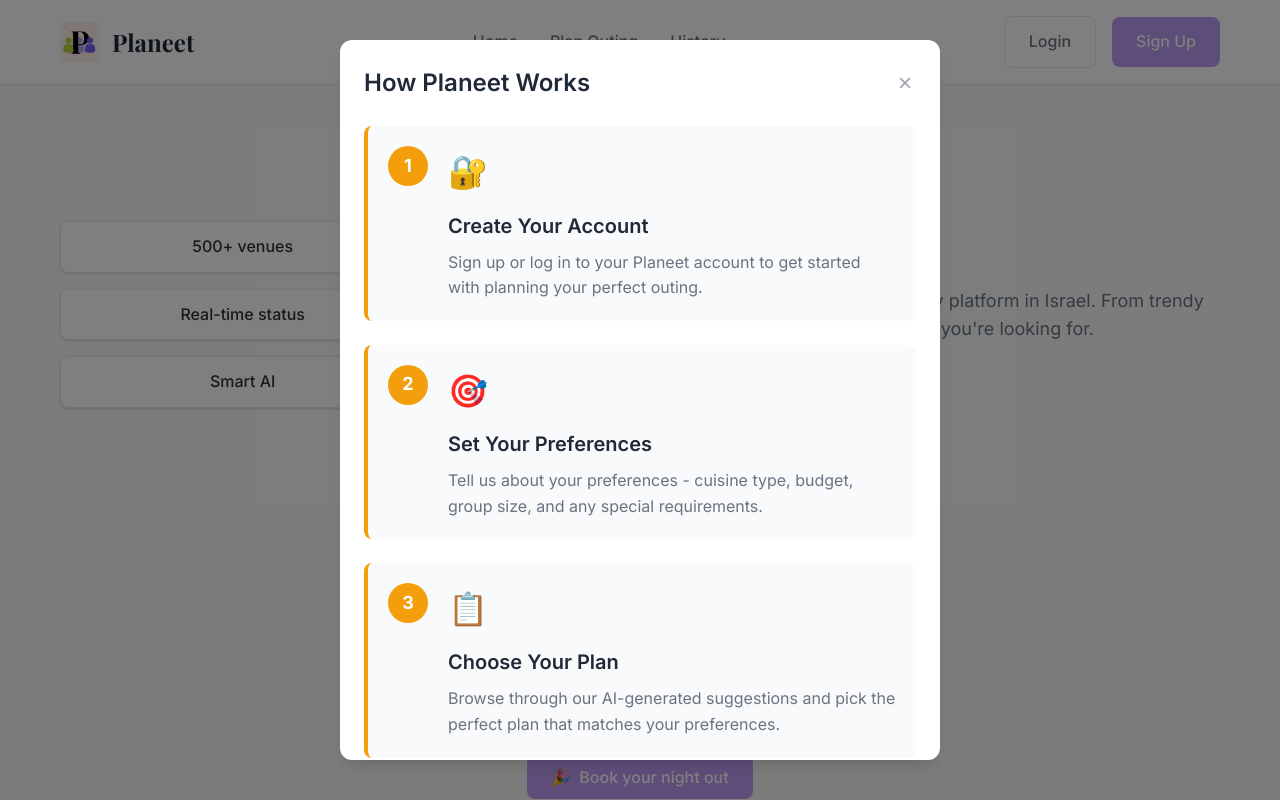
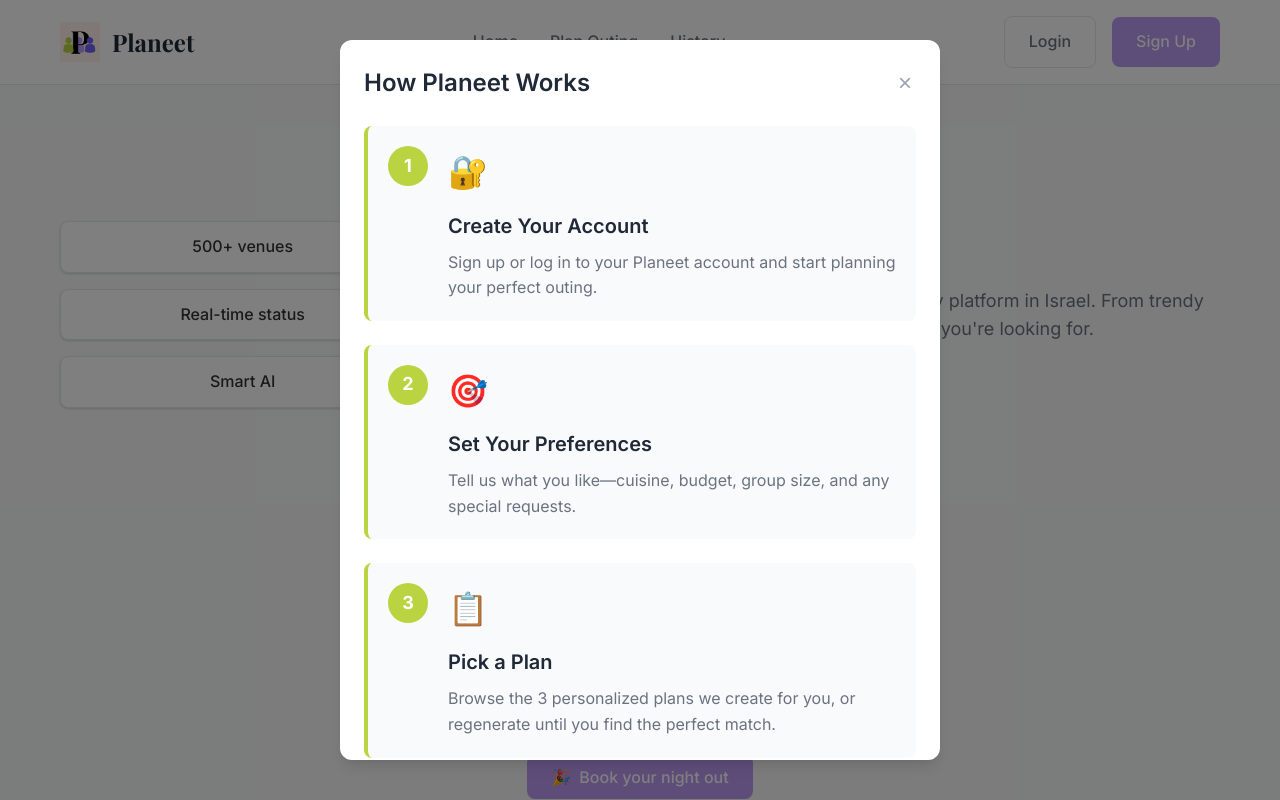
Before and after one commit to Lior1305/Planeet, a React (Create React App) app in the folder UI-service/: page / in a window 1280 px wide. Both pictures are taken after a click on the button "How it works". Shown: the part 1303-2103 px from the top of the page. Built offline with nearby package versions, Linux system fonts and the light colour scheme; the HTML template or start-up script is replaced by a standard one.

Commit message:
fixed the messanges and cerds texts

```diff
--- a/UI-service/src/components/Home.js
+++ b/UI-service/src/components/Home.js
@@ -58,7 +58,7 @@
           <article className="feature-card fc-3">
             <div className="fc-icon">🎯</div>
             <h3>Smart matching</h3>
-            <p>AI-powered recommendations based on your preferences and group size.</p>
+            <p>Personalized venue suggestions based on your preferences, budget, and group size.</p>
           </article>
           <article className="feature-card fc-4">
             <div className="fc-icon">❤️</div>
--- a/UI-service/src/components/HowItWorksModal.js
+++ b/UI-service/src/components/HowItWorksModal.js
@@ -7,27 +7,27 @@
     {
       icon: '🔐',
       title: 'Create Your Account',
-      description: 'Sign up or log in to your Planeet account to get started with planning your perfect outing.'
+      description: 'Sign up or log in to your Planeet account and start planning your perfect outing.'
     },
     {
       icon: '🎯',
       title: 'Set Your Preferences',
-      description: 'Tell us about your preferences - cuisine type, budget, group size, and any special requirements.'
+      description: 'Tell us what you like—cuisine, budget, group size, and any special requests.'
     },
     {
       icon: '📋',
-      title: 'Choose Your Plan',
-      description: 'Browse through our AI-generated suggestions and pick the perfect plan that matches your preferences.'
+      title: 'Pick a Plan',
+      description: 'Browse the 3 personalized plans we create for you, or regenerate until you find the perfect match.'
     },
     {
       icon: '🎉',
       title: 'Book & Enjoy',
-      description: 'Reserve your venues and enjoy an amazing night out with friends and family!'
+      description: 'Reserve your spots and get ready for a fun, stress-free night out with friends or family.'
     },
     {
       icon: '⭐',
-      title: 'Rate & Improve',
-      description: 'Share your experience by rating venues and providing feedback to help us serve you better next time.'
+      title: 'Share Feedback',
+      description: 'Rate your experience and leave feedback so we can make your next outing even better.'
     }
   ];
 
--- a/UI-service/src/index.css
+++ b/UI-service/src/index.css
@@ -26,7 +26,7 @@
   --primary: #6366f1;
   --primary-dark: #4f46e5;
   --primary-light: #a5b4fc;
-  --accent-1: #f59e0b;
+  --accent-1: #b9d440;
   --accent-2: #10b981;
   --accent-3: #ef4444;
   --accent-4: #8b5cf6;
@@ -78,7 +78,7 @@
 }
 
 .btn-primary:hover {
-  background: #b9d440;
+  background: var(--accent-1);
   transform: translateY(-1px);
   box-shadow: var(--shadow-lg);
 }
```
